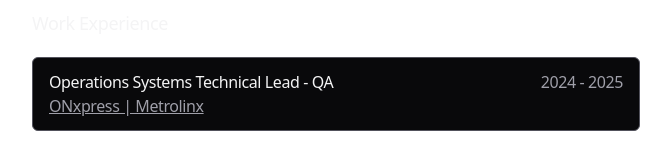
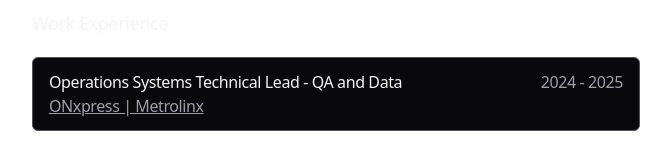
Before and after one commit to JustinT-compsci/portfolioV2, a Next.js app: page / in a window 1280 px wide. Shown: the part 443-584 px from the top of the page, without its empty margins (304-975 px from the left). Built offline with nearby package versions, Linux system fonts and the light colour scheme.

Commit message:
Update data.ts

```diff
--- a/app/data.ts
+++ b/app/data.ts
@@ -34,7 +34,7 @@ export type SocialLink = {
 export const WORK_EXPERIENCE: WorkExperience[] = [
   {
     company: 'ONxpress | Metrolinx',
-    title: 'Operations Systems Technical Lead - QA',
+    title: 'Operations Systems Technical Lead - QA and Data',
     start: '2024',
     end: '2025',
     link: 'https://onxpress.com/',
```
